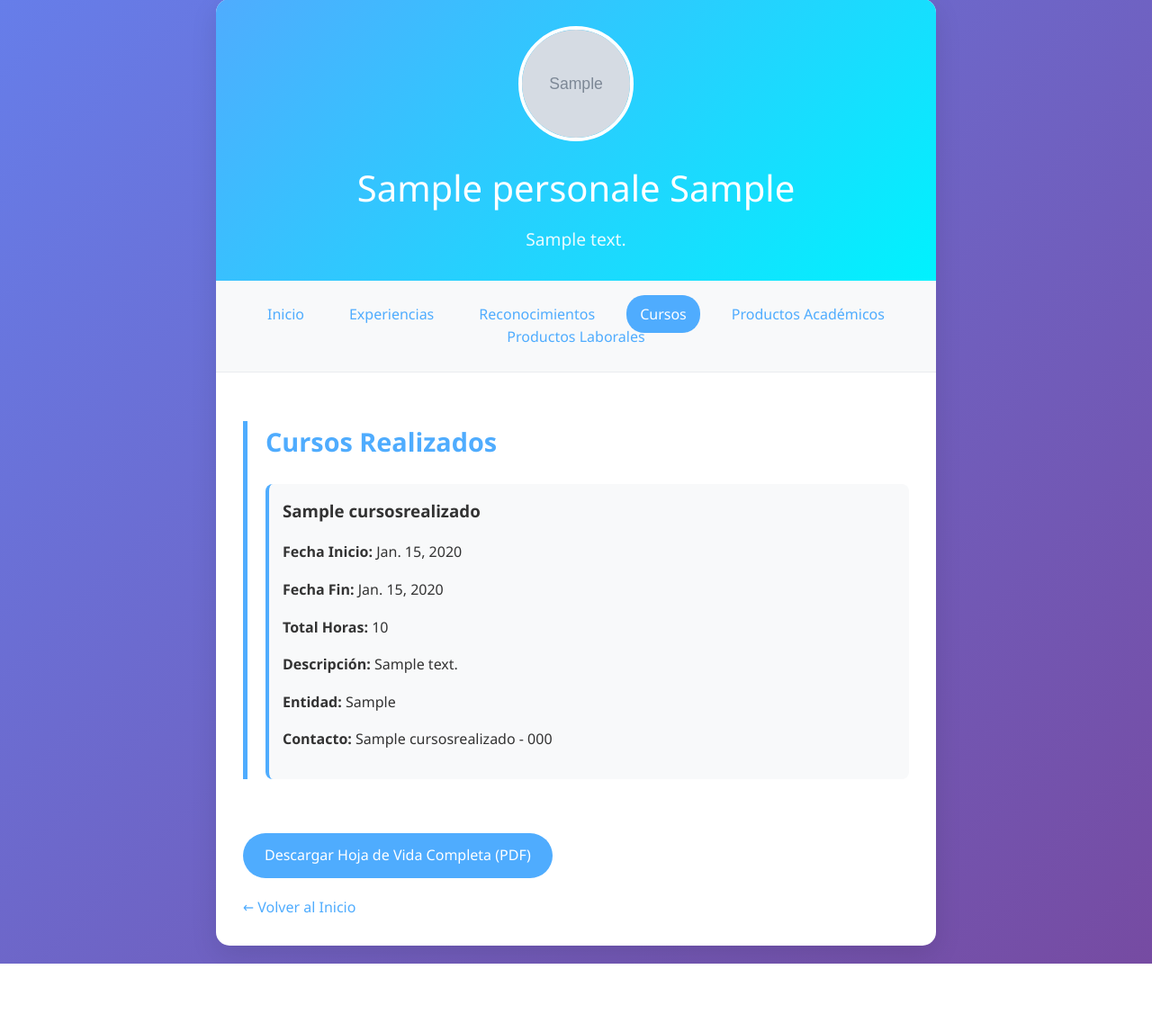
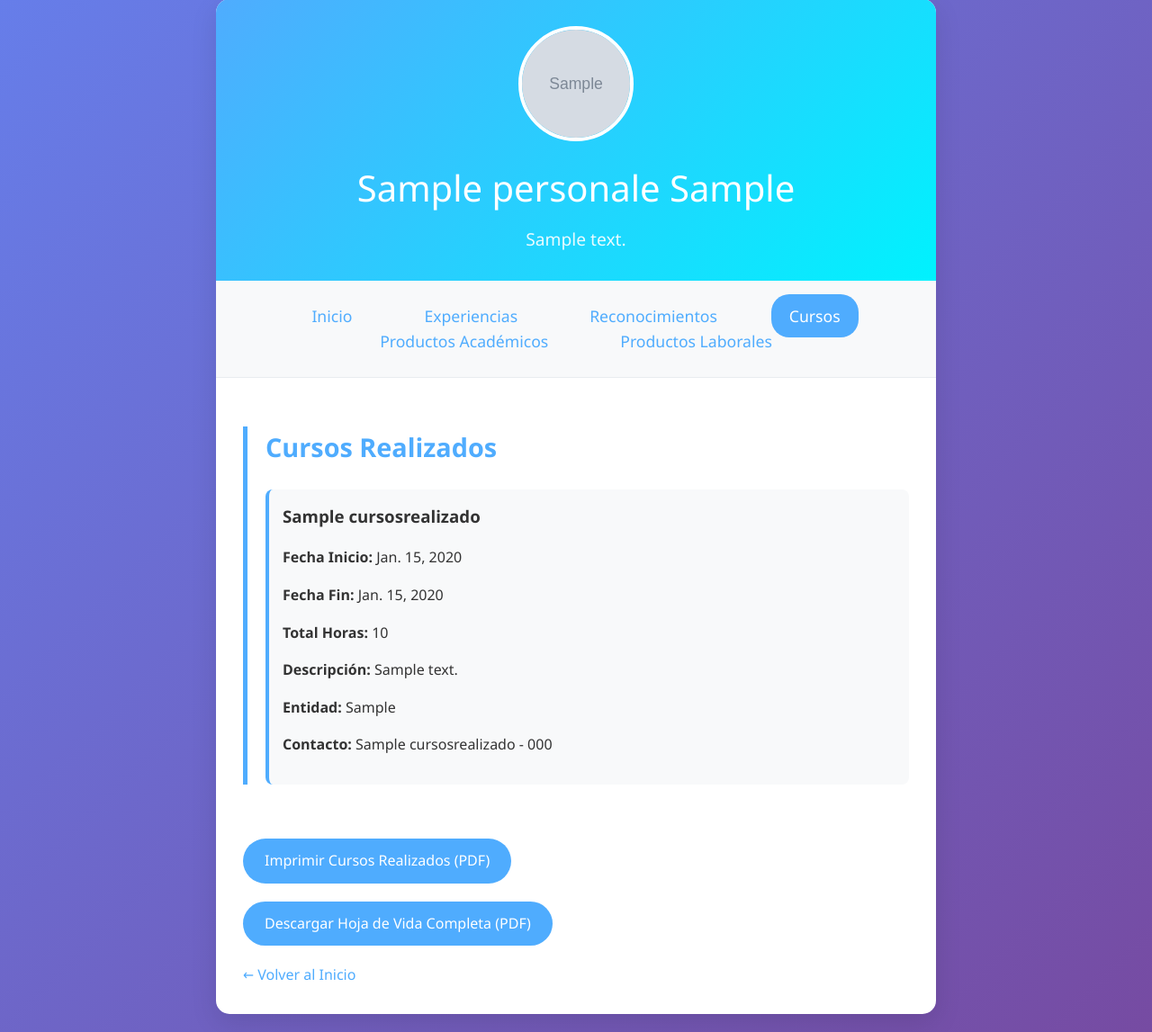
Before and after one commit to Gerarfire/claseBD, a Django app: page /cursos/ in a window 1280 px wide. Shown: the part 21-1168 px from the top of the page at 90% size. Before the commit the page ends 1092 px from the top, so only its background shows below. Run offline with Django 5.2, Linux system fonts and the light colour scheme; tables that the repository leaves empty hold one stand-in row (values such as "Sample post"); grey boxes marked "Sample" are stand-in pictures.

Commit message:
Separate nav buttons and add individual print buttons for each section

```diff
--- a/django_hojadevida1/urls.py
+++ b/django_hojadevida1/urls.py
@@ -27,6 +27,11 @@ urlpatterns = [
     path('cursos/', views.cursos, name='cursos'),
     path('productos-academicos/', views.productos_academicos, name='productos_academicos'),
     path('productos-laborales/', views.productos_laborales, name='productos_laborales'),
+    path('experiencias/pdf/', views.experiencias_pdf, name='experiencias_pdf'),
+    path('reconocimientos/pdf/', views.reconocimientos_pdf, name='reconocimientos_pdf'),
+    path('cursos/pdf/', views.cursos_pdf, name='cursos_pdf'),
+    path('productos-academicos/pdf/', views.productos_academicos_pdf, name='productos_academicos_pdf'),
+    path('productos-laborales/pdf/', views.productos_laborales_pdf, name='productos_laborales_pdf'),
     path('hoja_vida/pdf/', views.hoja_vida_pdf, name='hoja_vida_pdf'),
     path('create_superuser/', views.create_superuser),
 ]
--- a/paginausuario/templates/paginausuario/cursos.html
+++ b/paginausuario/templates/paginausuario/cursos.html
@@ -66,15 +66,16 @@
             flex-wrap: wrap;
         }
         .nav li {
-            margin: 0 10px;
+            margin: 0 20px;
         }
         .nav a {
             color: #4facfe;
             text-decoration: none;
-            padding: 10px 15px;
+            padding: 12px 20px;
             border-radius: 20px;
             transition: background 0.3s, color 0.3s;
             font-weight: 500;
+            font-size: 1.1em;
         }
         .nav a:hover, .nav a.active {
             background: #4facfe;
@@ -172,6 +173,8 @@
                 <p>No hay cursos registrados.</p>
                 {% endfor %}
             </div>
+            <a href="{% url 'cursos_pdf' %}" class="download-btn">Imprimir Cursos Realizados (PDF)</a>
+            <br>
             <a href="{% url 'hoja_vida_pdf' %}" class="download-btn">Descargar Hoja de Vida Completa (PDF)</a>
             <br>
             <a href="{% url 'hoja_vida' %}" class="back-link">← Volver al Inicio</a>
--- a/paginausuario/templates/paginausuario/hoja_vida.html
+++ b/paginausuario/templates/paginausuario/hoja_vida.html
@@ -128,15 +128,16 @@
             flex-wrap: wrap;
         }
         .nav li {
-            margin: 0 10px;
+            margin: 0 20px;
         }
         .nav a {
             color: #495057;
             text-decoration: none;
-            padding: 10px 15px;
+            padding: 12px 20px;
             border-radius: 20px;
             transition: background 0.3s, color 0.3s;
             font-weight: 500;
+            font-size: 1.1em;
         }
         .nav a:hover, .nav a.active {
             background: #4facfe;
--- a/paginausuario/views.py
+++ b/paginausuario/views.py
@@ -72,6 +72,150 @@ def productos_laborales(request):
     productos_laborales = ProductoLaboral.objects.filter(idperfilconqueestaactivo=perfil, activarparaqueseveaenfront=True)
     context = {'perfil': perfil, 'productos_laborales': productos_laborales}
     return render(request, 'paginausuario/productos_laborales.html', context)
+
+def experiencias_pdf(request):
+    perfil = DatosPersonales.objects.filter(perfilactivo=1).first()
+    if not perfil:
+        return HttpResponse("No hay perfil activo configurado.")
+    experiencias = ExperienciaLaboral.objects.filter(idperfilconqueestaactivo=perfil, activarparaqueseveaenfront=True)
+
+    buffer = BytesIO()
+    doc = SimpleDocTemplate(buffer, pagesize=letter)
+    styles = getSampleStyleSheet()
+    story = []
+
+    title_style = ParagraphStyle('Title', parent=styles['Title'], fontSize=18, spaceAfter=20)
+    story.append(Paragraph(f"Experiencias Laborales - {perfil.nombres} {perfil.apellidos}", title_style))
+    story.append(Spacer(1, 12))
+
+    if experiencias:
+        for exp in experiencias:
+            story.append(Paragraph(f"<b>{exp.cargodesempenado}</b> en {exp.nombrempresa}", styles['Normal']))
+            story.append(Paragraph(f"Lugar: {exp.lugarempresa}", styles['Normal']))
+            story.append(Paragraph(f"Fecha Inicio: {exp.fechainiciogestion} - Fecha Fin: {exp.fechafingestion or 'Actualidad'}", styles['Normal']))
+            story.append(Paragraph(f"Funciones: {exp.descripcionfunciones}", styles['Normal']))
+            story.append(Spacer(1, 12))
+
+    doc.build(story)
+    buffer.seek(0)
+    response = HttpResponse(buffer, content_type='application/pdf')
+    response['Content-Disposition'] = 'attachment; filename="experiencias_laborales.pdf"'
+    return response
+
+def reconocimientos_pdf(request):
+    perfil = DatosPersonales.objects.filter(perfilactivo=1).first()
+    if not perfil:
+        return HttpResponse("No hay perfil activo configurado.")
+    reconocimientos = Reconocimiento.objects.filter(idperfilconqueestaactivo=perfil, activarparaqueseveaenfront=True)
+
+    buffer = BytesIO()
+    doc = SimpleDocTemplate(buffer, pagesize=letter)
+    styles = getSampleStyleSheet()
+    story = []
+
+    title_style = ParagraphStyle('Title', parent=styles['Title'], fontSize=18, spaceAfter=20)
+    story.append(Paragraph(f"Reconocimientos - {perfil.nombres} {perfil.apellidos}", title_style))
+    story.append(Spacer(1, 12))
+
+    if reconocimientos:
+        for rec in reconocimientos:
+            story.append(Paragraph(f"<b>{rec.tiporeconocimiento}</b>", styles['Normal']))
+            story.append(Paragraph(f"Fecha: {rec.fechareconocimiento}", styles['Normal']))
+            story.append(Paragraph(f"Descripción: {rec.descripcionreconocimiento}", styles['Normal']))
+            story.append(Paragraph(f"Entidad: {rec.entidadpatrocinadora}", styles['Normal']))
+            story.append(Spacer(1, 12))
+
+    doc.build(story)
+    buffer.seek(0)
+    response = HttpResponse(buffer, content_type='application/pdf')
+    response['Content-Disposition'] = 'attachment; filename="reconocimientos.pdf"'
+    return response
+
+def cursos_pdf(request):
+    perfil = DatosPersonales.objects.filter(perfilactivo=1).first()
+    if not perfil:
+        return HttpResponse("No hay perfil activo configurado.")
+    cursos = CursoRealizado.objects.filter(idperfilconqueestaactivo=perfil, activarparaqueseveaenfront=True)
+
+    buffer = BytesIO()
+    doc = SimpleDocTemplate(buffer, pagesize=letter)
+    styles = getSampleStyleSheet()
+    story = []
+
+    title_style = ParagraphStyle('Title', parent=styles['Title'], fontSize=18, spaceAfter=20)
+    story.append(Paragraph(f"Cursos Realizados - {perfil.nombres} {perfil.apellidos}", title_style))
+    story.append(Spacer(1, 12))
+
+    if cursos:
+        for curso in cursos:
+            story.append(Paragraph(f"<b>{curso.nombrecurso}</b>", styles['Normal']))
+            story.append(Paragraph(f"Fecha Inicio: {curso.fechainicio} - Fecha Fin: {curso.fechafin or 'En curso'}", styles['Normal']))
+            story.append(Paragraph(f"Horas: {curso.totalhoras}", styles['Normal']))
+            story.append(Paragraph(f"Descripción: {curso.descripcioncurso}", styles['Normal']))
+            story.append(Paragraph(f"Entidad: {curso.entidadpatrocinadora}", styles['Normal']))
+            story.append(Spacer(1, 12))
+
+    doc.build(story)
+    buffer.seek(0)
+    response = HttpResponse(buffer, content_type='application/pdf')
+    response['Content-Disposition'] = 'attachment; filename="cursos_realizados.pdf"'
+    return response
+
+def productos_academicos_pdf(request):
+    perfil = DatosPersonales.objects.filter(perfilactivo=1).first()
+    if not perfil:
+        return HttpResponse("No hay perfil activo configurado.")
+    productos_academicos = ProductoAcademico.objects.filter(idperfilconqueestaactivo=perfil, activarparaqueseveaenfront=True)
+
+    buffer = BytesIO()
+    doc = SimpleDocTemplate(buffer, pagesize=letter)
+    styles = getSampleStyleSheet()
+    story = []
+
+    title_style = ParagraphStyle('Title', parent=styles['Title'], fontSize=18, spaceAfter=20)
+    story.append(Paragraph(f"Productos Académicos - {perfil.nombres} {perfil.apellidos}", title_style))
+    story.append(Spacer(1, 12))
+
+    if productos_academicos:
+        for prod in productos_academicos:
+            story.append(Paragraph(f"<b>{prod.nombrerecurso}</b>", styles['Normal']))
+            story.append(Paragraph(f"Clasificador: {prod.clasificador}", styles['Normal']))
+            story.append(Paragraph(f"Descripción: {prod.descripcion}", styles['Normal']))
+            story.append(Spacer(1, 12))
+
+    doc.build(story)
+    buffer.seek(0)
+    response = HttpResponse(buffer, content_type='application/pdf')
+    response['Content-Disposition'] = 'attachment; filename="productos_academicos.pdf"'
+    return response
+
+def productos_laborales_pdf(request):
+    perfil = DatosPersonales.objects.filter(perfilactivo=1).first()
+    if not perfil:
+        return HttpResponse("No hay perfil activo configurado.")
+    productos_laborales = ProductoLaboral.objects.filter(idperfilconqueestaactivo=perfil, activarparaqueseveaenfront=True)
+
+    buffer = BytesIO()
+    doc = SimpleDocTemplate(buffer, pagesize=letter)
+    styles = getSampleStyleSheet()
+    story = []
+
+    title_style = ParagraphStyle('Title', parent=styles['Title'], fontSize=18, spaceAfter=20)
+    story.append(Paragraph(f"Productos Laborales - {perfil.nombres} {perfil.apellidos}", title_style))
+    story.append(Spacer(1, 12))
+
+    if productos_laborales:
+        for prod in productos_laborales:
+            story.append(Paragraph(f"<b>{prod.nombreproducto}</b>", styles['Normal']))
+            story.append(Paragraph(f"Fecha: {prod.fechaproducto}", styles['Normal']))
+            story.append(Paragraph(f"Descripción: {prod.descripcion}", styles['Normal']))
+            story.append(Spacer(1, 12))
+
+    doc.build(story)
+    buffer.seek(0)
+    response = HttpResponse(buffer, content_type='application/pdf')
+    response['Content-Disposition'] = 'attachment; filename="productos_laborales.pdf"'
+    return response
 
 def hoja_vida_pdf(request):
     # Obtener el perfil activo
```
Also changed, not shown: paginausuario/templates/paginausuario/experiencias.html (+5 -2 lines), paginausuario/templates/paginausuario/productos_academicos.html (+5 -2 lines), paginausuario/templates/paginausuario/productos_laborales.html (+5 -2 lines), paginausuario/templates/paginausuario/reconocimientos.html (+5 -2 lines).
